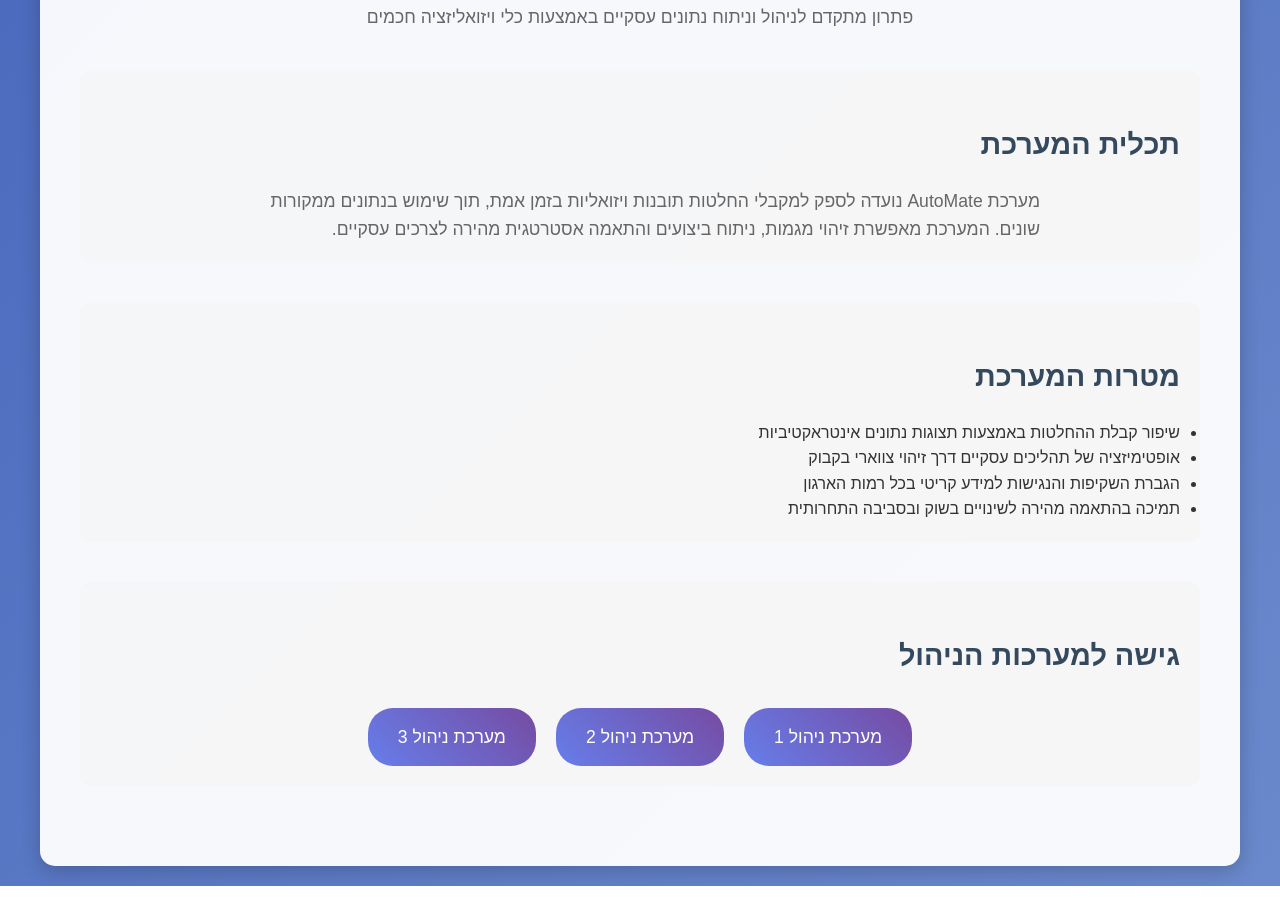
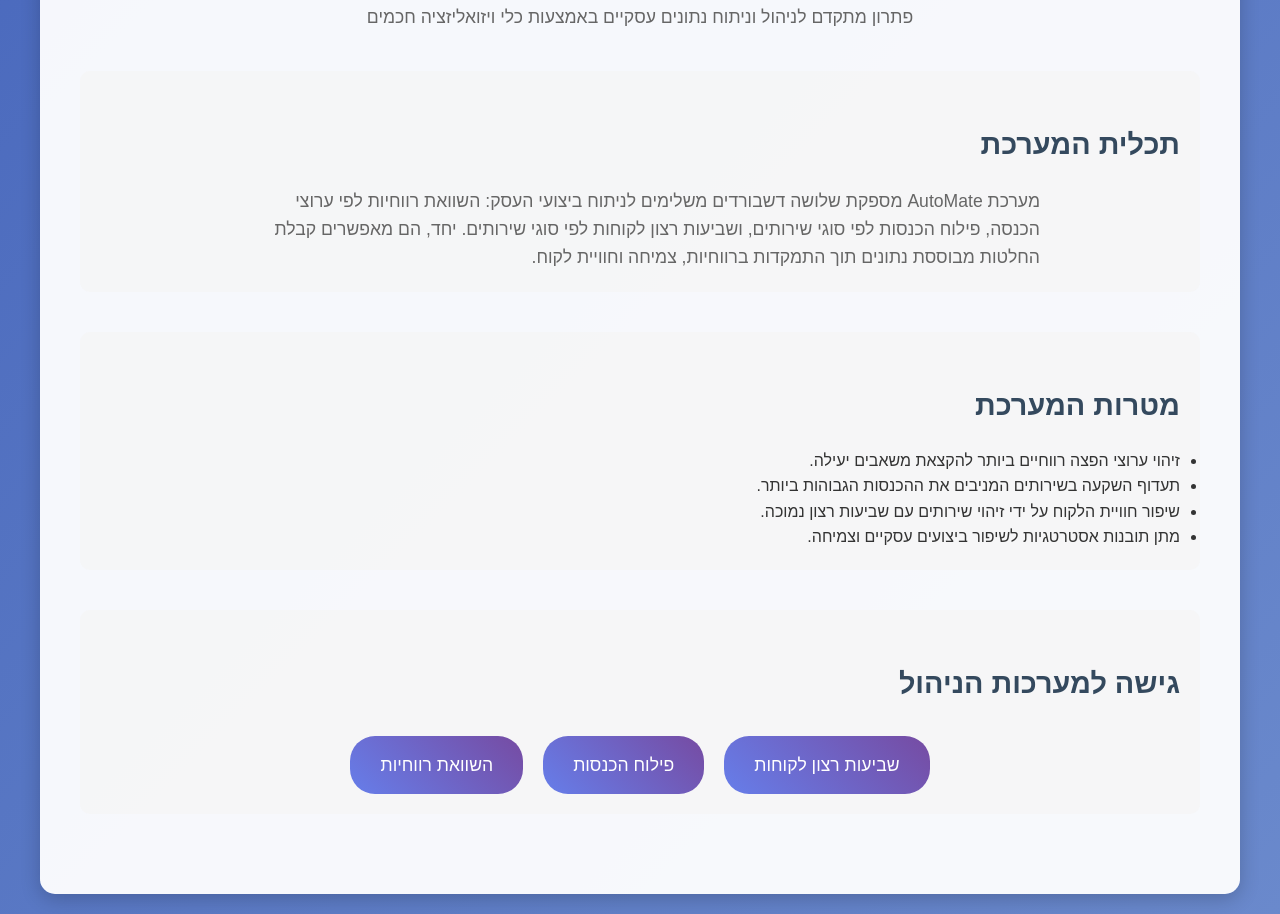
Before and after one commit to KfirKanizo/visualizationSecondProject, a plain HTML site: page index.html in a window 1280 px wide. Shown: the part 136-1050 px from the top of the page. Before the commit the page ends 1022 px from the top, so only its background shows below. Drawn offline with Linux system fonts and the light colour scheme.

Commit message:
Add files via upload

```diff
--- a/index.html
+++ b/index.html
@@ -132,7 +132,7 @@
         <section class="section">
             <h2>תכלית המערכת</h2>
             <p class="description">
-                מערכת AutoMate נועדה לספק למקבלי החלטות תובנות ויזואליות בזמן אמת, תוך שימוש בנתונים ממקורות שונים. המערכת מאפשרת זיהוי מגמות, ניתוח ביצועים והתאמה אסטרטגית מהירה לצרכים עסקיים.
+                מערכת AutoMate מספקת שלושה דשבורדים משלימים לניתוח ביצועי העסק: השוואת רווחיות לפי ערוצי הכנסה, פילוח הכנסות לפי סוגי שירותים, ושביעות רצון לקוחות לפי סוגי שירותים. יחד, הם מאפשרים קבלת החלטות מבוססת נתונים תוך התמקדות ברווחיות, צמיחה וחוויית לקוח.
             </p>
         </section>
 
@@ -140,10 +140,10 @@
             <h2>מטרות המערכת</h2>
             <p class="description">
                 <ul>
-                    <li>שיפור קבלת ההחלטות באמצעות תצוגות נתונים אינטראקטיביות</li>
-                    <li>אופטימיזציה של תהליכים עסקיים דרך זיהוי צווארי בקבוק</li>
-                    <li>הגברת השקיפות והנגישות למידע קריטי בכל רמות הארגון</li>
-                    <li>תמיכה בהתאמה מהירה לשינויים בשוק ובסביבה התחרותית</li>
+                    <li>זיהוי ערוצי הפצה רווחיים ביותר להקצאת משאבים יעילה.</li>
+                    <li>תעדוף השקעה בשירותים המניבים את ההכנסות הגבוהות ביותר.</li>
+                    <li>שיפור חוויית הלקוח על ידי זיהוי שירותים עם שביעות רצון נמוכה.</li>
+                    <li>מתן תובנות אסטרטגיות לשיפור ביצועים עסקיים וצמיחה.</li>
                 </ul>
             </p>
         </section>
@@ -151,9 +151,9 @@
         <section class="section">
             <h2>גישה למערכות הניהול</h2>
             <div class="button-container">
-                <a href="dash1.html" class="dashboard-btn">מערכת ניהול 1</a>
-                <a href="dash2.html" class="dashboard-btn">מערכת ניהול 2</a>
-                <a href="dash3.html" class="dashboard-btn">מערכת ניהול 3</a>
+                <a href="dash1.html" class="dashboard-btn">שביעות רצון לקוחות</a>
+                <a href="dash2.html" class="dashboard-btn">פילוח הכנסות</a>
+                <a href="dash3.html" class="dashboard-btn">השוואת רווחיות</a>
             </div>
         </section>
     </div>
```
Also changed, not shown: dash1.html (+5 -5 lines), dash2.html (+5 -5 lines), dash3.html (+5 -5 lines).
